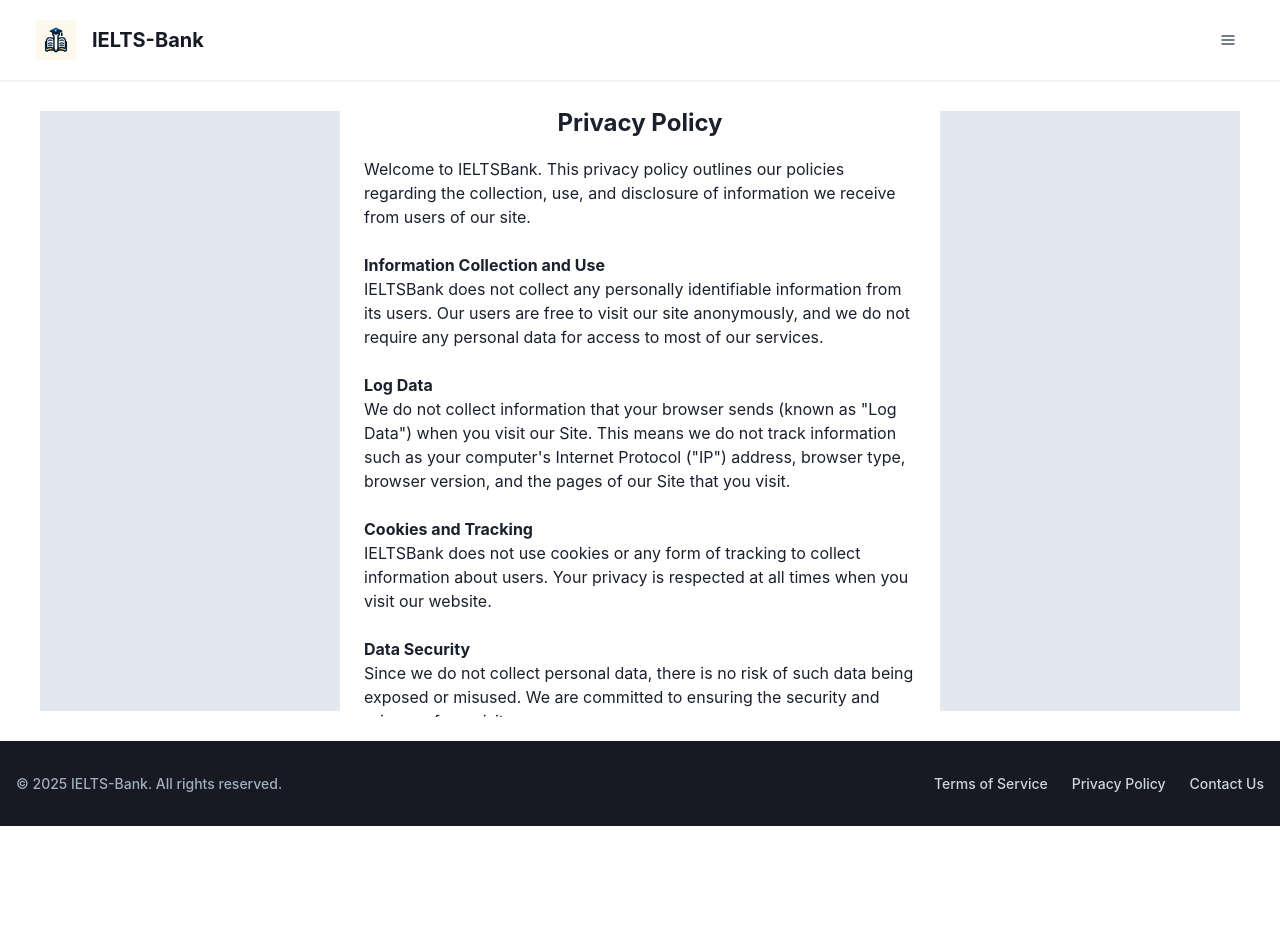
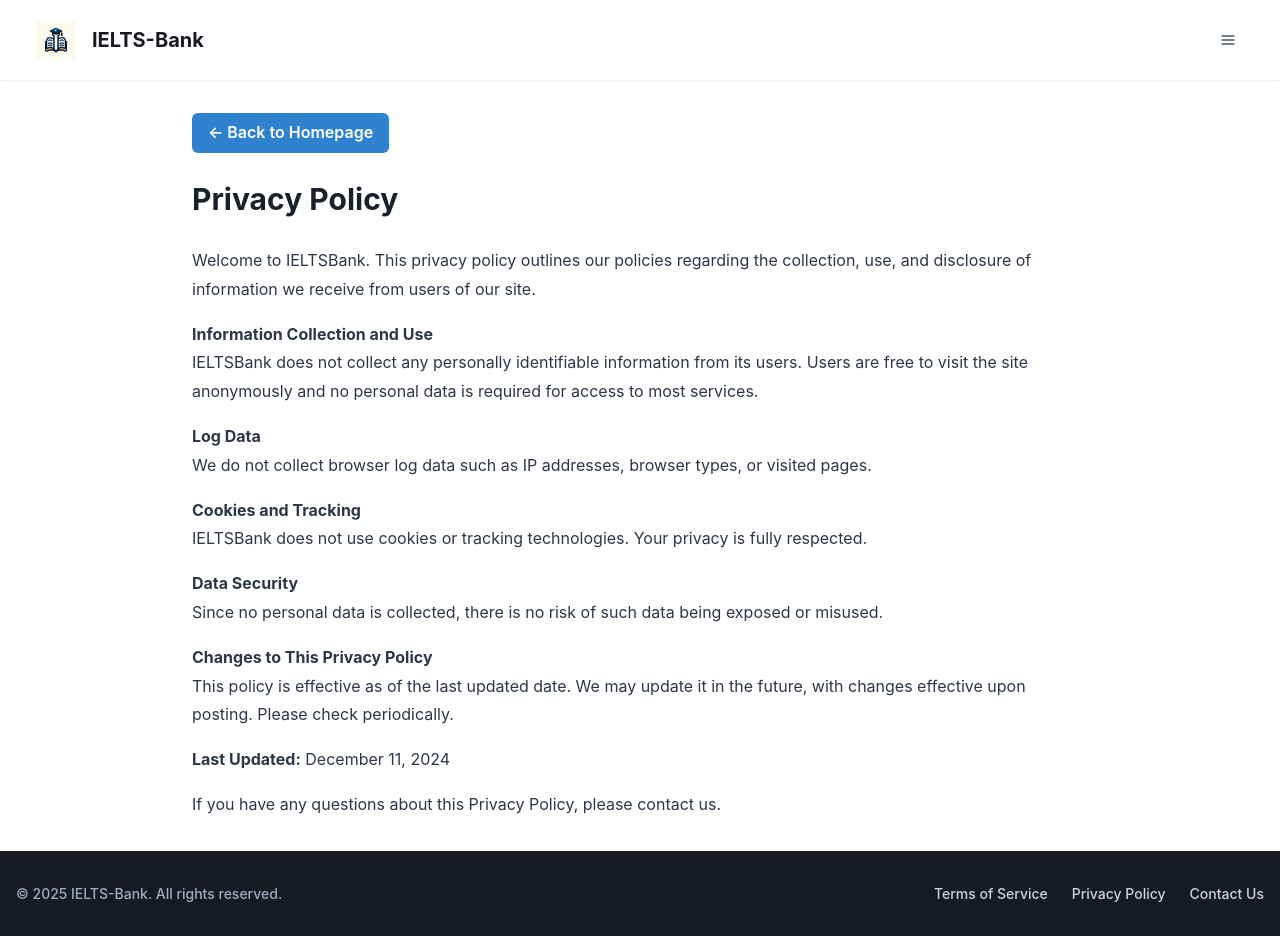
Before and after one commit to SeleemS/ielts-react, a Next.js app: page /privacypolicy in a window 1280 px wide. Before the commit the page ends 826 px from the top, so only its background shows below. Built offline with nearby package versions, Linux system fonts and the light colour scheme.

Commit message:
Update privacypolicy

```diff
--- a/src/pages/PrivacyPolicy.js
+++ b/src/pages/PrivacyPolicy.js
@@ -1,86 +1,80 @@
-import React, {useEffect, useState, useRef} from 'react';
-import { Box, Flex, VStack, Text, useBreakpointValue } from '@chakra-ui/react';
+import React from 'react';
+import {
+  Box,
+  Flex,
+  VStack,
+  Text,
+  Button,
+} from '@chakra-ui/react';
+import { useRouter } from 'next/router';
 import Navbar from '../components/Navbar';
 import Footer from '../components/Footer';
 
 const PrivacyPolicy = () => {
+  const router = useRouter();
 
-    const adContainerRef = useRef(null);
-    const [isAdLoaded, setIsAdLoaded] = useState(false);
+  return (
+    <Flex direction="column" minHeight="100vh">
+      <Navbar />
 
-    useEffect(() => {
-        if (adContainerRef.current && adContainerRef.current.offsetWidth > 0) {
-        setIsAdLoaded(true);
-        (window.adsbygoogle = window.adsbygoogle || []).push({});
-        }
-    }, [adContainerRef.current]);
+      <Box flex="1" px={{ base: 4, md: 12 }} py={8}>
+        <VStack spacing={6} align="start" maxW="4xl" mx="auto">
+          <Button
+            colorScheme="blue"
+            variant="solid"
+            onClick={() => router.push('/')}
+          >
+            ← Back to Homepage
+          </Button>
 
-    const adDisplay = useBreakpointValue({ base: 'none', md: 'block' });
+          <Text fontSize="3xl" fontWeight="bold">
+            Privacy Policy
+          </Text>
 
-    return (
-        <Box>
-            <Navbar />
-            <Flex
-                direction={{ base: "column", md: "row" }}
-                justify="space-between"
-                align="center"
-                wrap="wrap"
-                px={{ md: 8 }} // Horizontal padding on medium and larger screens
-                py={6}
-            >
-                {/* Left Ad Container */}
-                <Flex display={adDisplay} width="300px" height="600px" bg="gray.200" mx={2} justifyContent="center" alignItems="center">
-                    <ins className="adsbygoogle"
-                        style={{ display: "block" }}
-                        data-ad-client="ca-pub-5189362957619937"
-                        data-ad-slot="7564021019"
-                        data-ad-format="auto"
-                        data-full-width-responsive="true"></ins>
-                </Flex>
+          <Box fontSize="md" color="gray.700" lineHeight="1.8" width="100%">
+            <Text mb={4}>
+              Welcome to IELTSBank. This privacy policy outlines our policies regarding the collection, use, and disclosure of information we receive from users of our site.
+            </Text>
 
-                {/* Privacy Policy Content */}
-                <VStack spacing={4} flex="1" minWidth="300px" px={4}>
-                    <Text fontSize="2xl" fontWeight="bold">Privacy Policy</Text>
-                    <Box overflowY="auto" maxH="70vh" width="100%">
-                        {/* Privacy Policy Text */}
-                        <Text>
+            <Text mb={4}>
+              <strong>Information Collection and Use</strong><br />
+              IELTSBank does not collect any personally identifiable information from its users. Users are free to visit the site anonymously and no personal data is required for access to most services.
+            </Text>
 
-                            Welcome to IELTSBank. This privacy policy outlines our policies regarding the collection, use, and disclosure of information we receive from users of our site.<br /><br />
+            <Text mb={4}>
+              <strong>Log Data</strong><br />
+              We do not collect browser log data such as IP addresses, browser types, or visited pages.
+            </Text>
 
-                            <strong>Information Collection and Use</strong><br />
-                            IELTSBank does not collect any personally identifiable information from its users. Our users are free to visit our site anonymously, and we do not require any personal data for access to most of our services.<br /><br />
+            <Text mb={4}>
+              <strong>Cookies and Tracking</strong><br />
+              IELTSBank does not use cookies or tracking technologies. Your privacy is fully respected.
+            </Text>
 
-                            <strong>Log Data</strong><br />
-                            We do not collect information that your browser sends (known as "Log Data") when you visit our Site. This means we do not track information such as your computer's Internet Protocol ("IP") address, browser type, browser version, and the pages of our Site that you visit.<br /><br />
+            <Text mb={4}>
+              <strong>Data Security</strong><br />
+              Since no personal data is collected, there is no risk of such data being exposed or misused.
+            </Text>
 
-                            <strong>Cookies and Tracking</strong><br />
-                            IELTSBank does not use cookies or any form of tracking to collect information about users. Your privacy is respected at all times when you visit our website.<br /><br />
+            <Text mb={4}>
+              <strong>Changes to This Privacy Policy</strong><br />
+              This policy is effective as of the last updated date. We may update it in the future, with changes effective upon posting. Please check periodically.
+            </Text>
 
-                            <strong>Data Security</strong><br />
-                            Since we do not collect personal data, there is no risk of such data being exposed or misused. We are committed to ensuring the security and privacy of our visitors.<br /><br />
+            <Text mb={4}>
+              <strong>Last Updated:</strong> December 11, 2024
+            </Text>
 
-                            <strong>Changes to This Privacy Policy</strong><br />
-                            This Privacy Policy is effective as of the last updated date and will remain in effect except with respect to any changes in its provisions in the future, which will be in effect immediately after being posted on this page. We reserve the right to update or change our Privacy Policy at any time and you should check this Privacy Policy periodically.<br /><br />
+            <Text>
+              If you have any questions about this Privacy Policy, please contact us.
+            </Text>
+          </Box>
+        </VStack>
+      </Box>
 
-                            <strong>Last Updated:</strong> December 11, 2023<br /><br />
-                            If you have any questions about this Privacy Policy, please contact us.
-                        </Text>
-                    </Box>
-                </VStack>
-
-                {/* Right Ad Container */}
-                <Flex display={adDisplay} width="300px" height="600px" bg="gray.200" mx={2} justifyContent="center" alignItems="center">
-                    <ins className="adsbygoogle"
-                        style={{ display: "block" }}
-                        data-ad-client="ca-pub-5189362957619937"
-                        data-ad-slot="7564021019"
-                        data-ad-format="auto"
-                        data-full-width-responsive="true"></ins>
-                </Flex>
-            </Flex>
-            <Footer />
-        </Box>
-    );
+      <Footer />
+    </Flex>
+  );
 };
 
 export default PrivacyPolicy;
```
